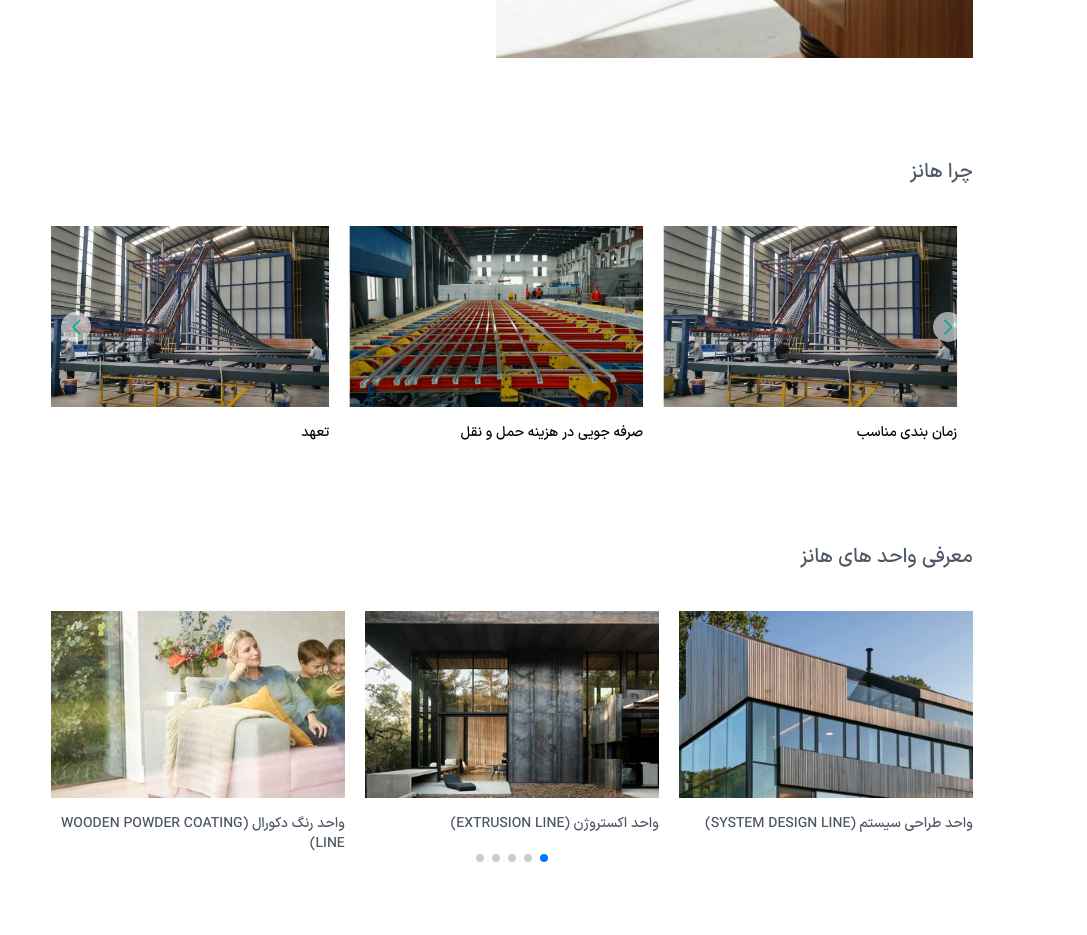
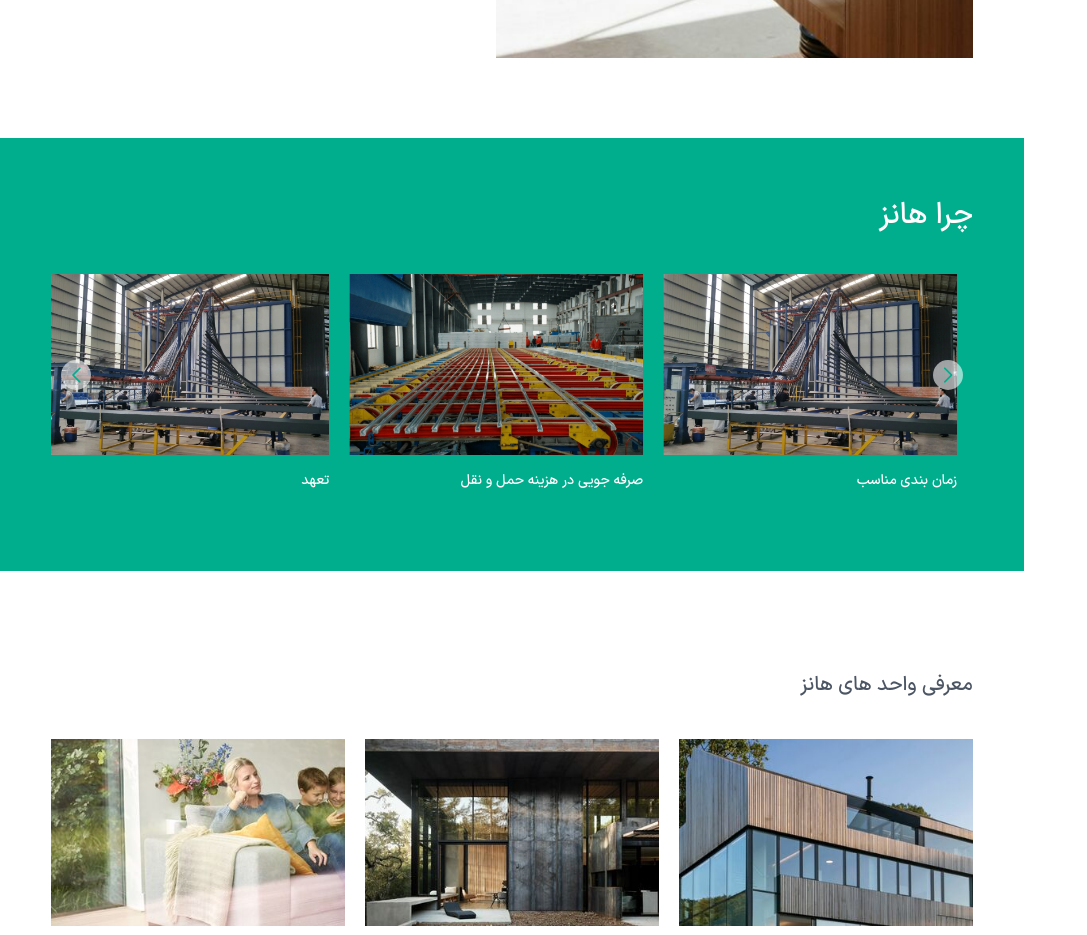
Before and after one commit to zahra-hsb/hanz-, a Next.js app: page / in a window 1280 px wide. Shown: the part 1860-2795 px from the top of the page, without its empty margins (0-1087 px from the left). Built offline with nearby package versions, Linux system fonts and the light colour scheme.

Commit message:
add textColor to slider in Company component

```diff
--- a/src/components/homeComponents/WhyHanzHome/index.jsx
+++ b/src/components/homeComponents/WhyHanzHome/index.jsx
@@ -14,11 +14,11 @@ const WhyHanzHome = () => {
     ]
 
     return (
-        <section className="flex flex-col pt-5 w-full my-20">
+        <section className="flex flex-col pt-5 w-full my-20 py-20 bg-green">
             <div className="flex w-full lg:w-[90%] lg:m-auto flex-col lg:flex-row items-center justify-between">
 
-                <div className="w-full">
-                    <div className="mb-10 flex justify-between items-center text-xl text-gray-600 w-[90%] sm:w-[100%] m-auto">
+                <div className="w-full pt-10">
+                    <div className="mb-10 flex justify-between items-center text-3xl text-white w-[90%] sm:w-[100%] m-auto">
                         <div>
                             <h2>چرا هانز</h2>
                         </div>
@@ -31,6 +31,7 @@ const WhyHanzHome = () => {
                             slidesPerView={3}
                             slides={slides}
                             textSlider={true}
+                            textColor={'text-white'}
                         />
                     </div>
                 </div>
```
